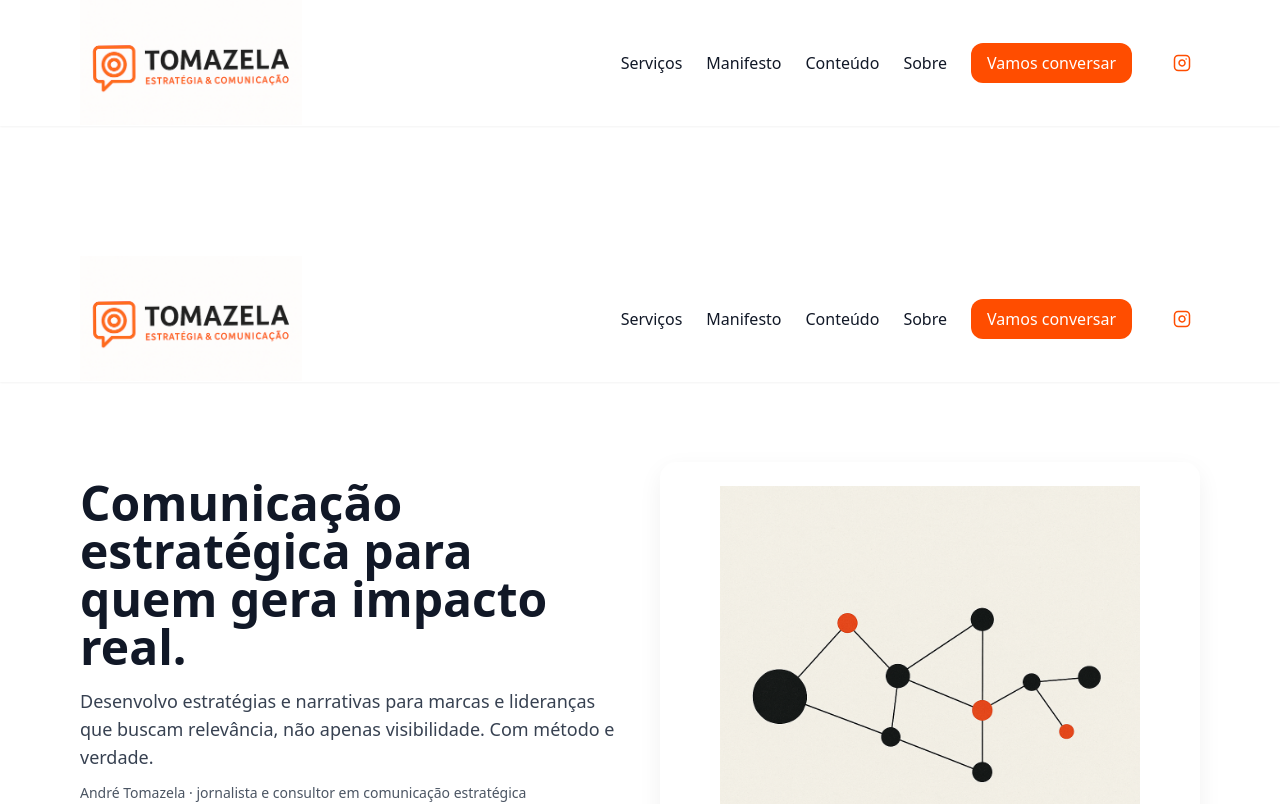
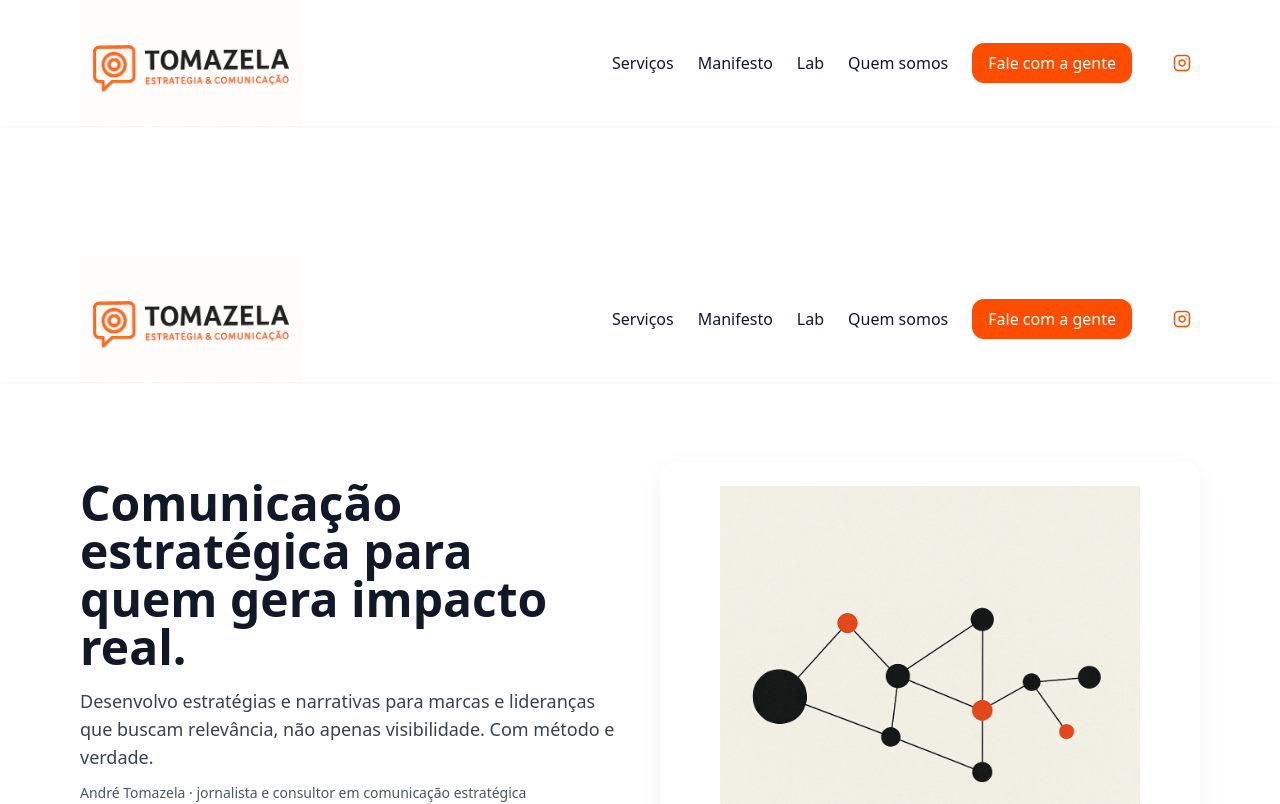
Before and after one commit to andretomazela-dev/integrado, a Next.js app: page / in a window 1280 px wide. Shown: the top 804 px of the page. Built offline with nearby package versions, Linux system fonts and the light colour scheme.

Commit message:
Update Header.jsx

```diff
--- a/components/Header.jsx
+++ b/components/Header.jsx
@@ -42,13 +42,13 @@ export default function Header() {
             Manifesto
           </Link>
           <Link href="/lab" className="hover:text-brand">
-            Conteúdo
+            Lab
           </Link>
           <a href="/#sobre" className="hover:text-brand">
-            Sobre
+            Quem somos
           </a>
           <a href="/#contato" className="btn btn-primary rounded-2xl">
-            Vamos conversar
+            Fale com a gente
           </a>
 
           {/* Instagram */}
```
